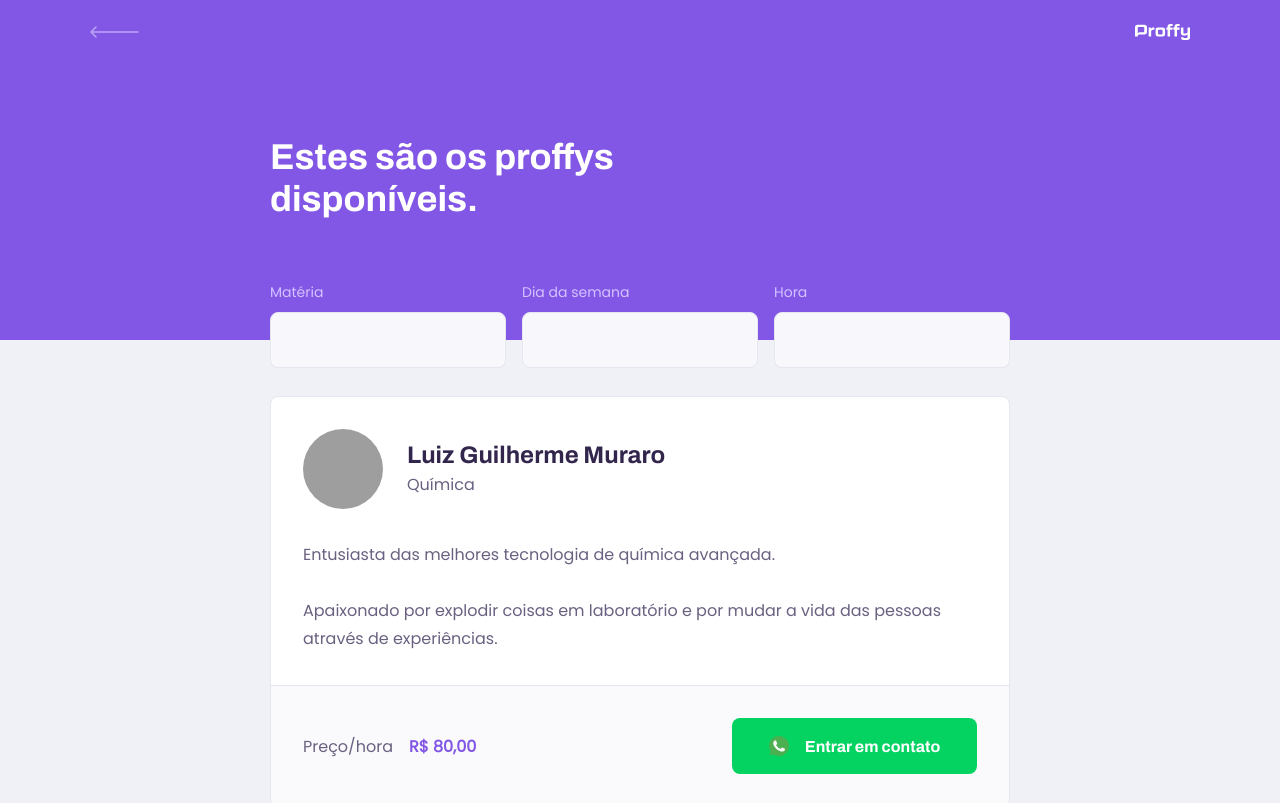
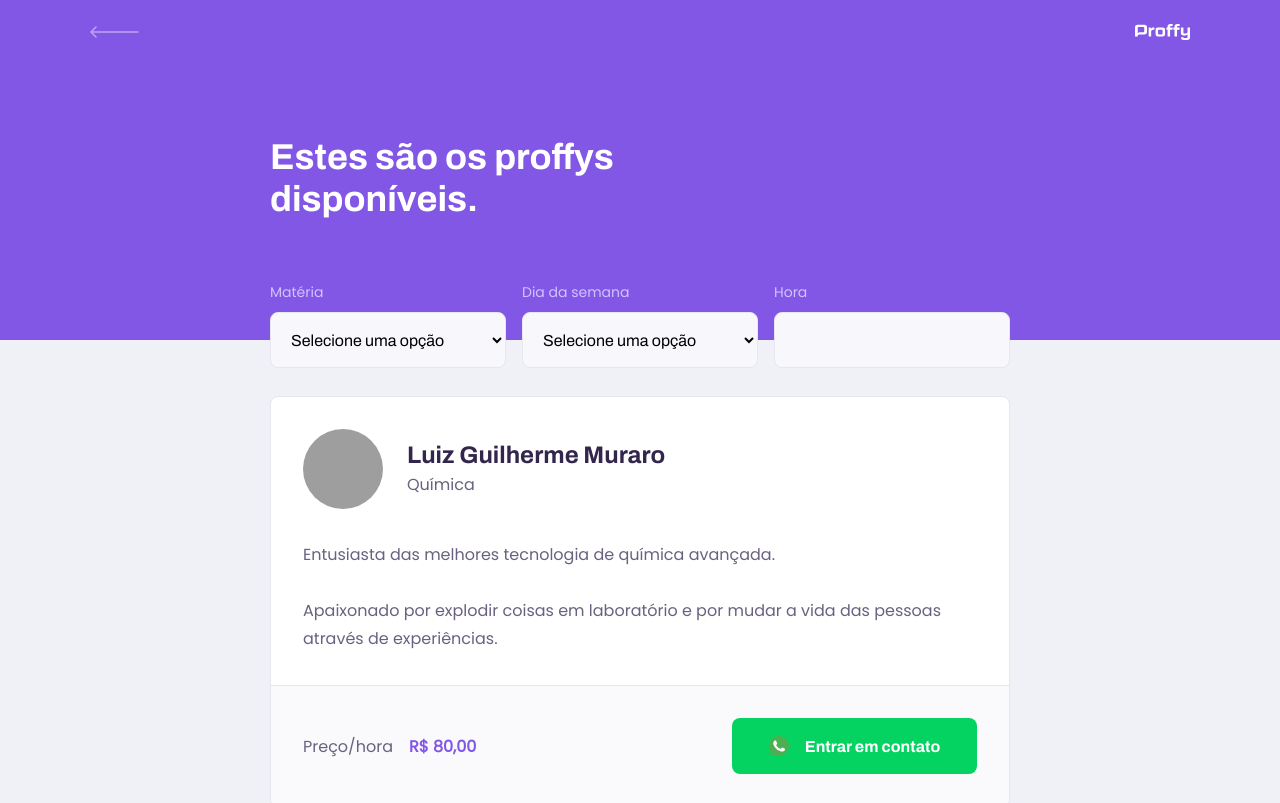
Before and after one commit to luizmuraro/proffy-web, a React (Create React App) app: page /study in a window 1280 px wide. Shown: the top 803 px of the page. Built offline with nearby package versions, Linux system fonts and the light colour scheme; grey boxes are pictures that could not be loaded.

Commit message:
Change teacher list inputs to select component

```diff
--- a/src/pages/TeacherList/index.tsx
+++ b/src/pages/TeacherList/index.tsx
@@ -2,18 +2,46 @@
 
 import PageHeader from '../../components/PageHeader';
 
+import TeacherItem from '../../components/TeacherItem';
+import Input from '../../components/Input';
+import Select from '../../components/Select';
 
 import './styles.css';
-import TeacherItem from '../../components/TeacherItem';
-import Input from '../../components/Input';
 
 function TeacherList() {
     return (
         <div id="page-teacher-list" className="container">
             <PageHeader title="Estes são os proffys disponíveis.">
                 <form id="search-teachers">
-                    <Input name="subjetct" label="Matéria" />
-                    <Input name="week_day" label="Dia da semana" />
+                    <Select
+                        name="subject"
+                        label="Matéria"
+                        options={[
+                            { value: 'Artes', label: 'Artes' },
+                            { value: 'Biologia', label: 'Biologia' },
+                            { value: 'Ciências', label: 'Ciências' },
+                            { value: 'Educação física', label: 'Educação física' },
+                            { value: 'Física', label: 'Física' },
+                            { value: 'Geografia', label: 'Geografia' },
+                            { value: 'História', label: 'História' },
+                            { value: 'Matemática', label: 'Matemática' },
+                            { value: 'Português', label: 'Português' },
+                            { value: 'Química', label: 'Química' },
+                        ]}
+                    />
+                    <Select
+                        name="week_day"
+                        label="Dia da semana"
+                        options={[
+                            { value: '1', label: 'Segunda-feira' },
+                            { value: '2', label: 'Terça-feira' },
+                            { value: '3', label: 'Quarta-feira' },
+                            { value: '4', label: 'Quinta-feira' },
+                            { value: '5', label: 'Sexta-feira' },
+                            { value: '6', label: 'Sábado' },
+                            { value: '0', label: 'Domingo' },
+                        ]}
+                    />
                     <Input name="time" label="Hora" />
                 </form>
             </PageHeader>
--- a/src/pages/TeacherList/styles.css
+++ b/src/pages/TeacherList/styles.css
@@ -32,7 +32,8 @@
         bottom: -28px;
     }
 
-    #search-teachers .input-block + .input-block {
+    #search-teachers .input-block + .input-block,
+    #search-teachers .select-block + .select-block{
         margin-top: 0;
     }
 
```
